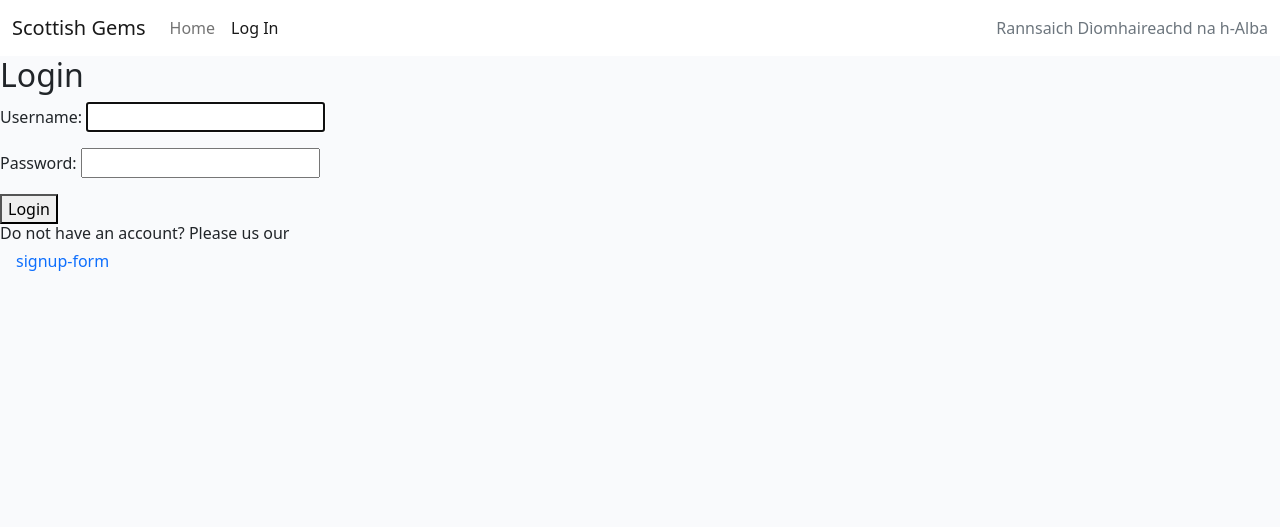
After one commit to GreenNinjaBoy/Scottish-Gems-PP4, a Django app: page /login/ in a window 1280 px wide. The commit adds this page. Shown: the top 527 px of the page. Run offline with Django 4.2, Linux system fonts and the light colour scheme; parts of the project's set-up code (start-up, migrations or seed data) failed here and were passed over.

Commit message:
accounts(split signup_login into two seperate html files)

```diff
--- a/gem_places/settings.py
+++ b/gem_places/settings.py
@@ -32,7 +32,8 @@ DEBUG = True
 
 ALLOWED_HOSTS = [ '127.0.0.1',
                 '.herokuapp.com',
-                'localhost']
+                'localhost',
+                '8000-greenninjab-scottishgem-8gfeagmic5x.ws-eu108.gitpod.io']
 
 
 # Application definition
--- a/scottish_gems/urls.py
+++ b/scottish_gems/urls.py
@@ -1,8 +1,9 @@
 from . import views
-from .views import signup_login
+from .views import login, signup
 from django.urls import path
 
 urlpatterns = [
     path('', views.GemList.as_view(), name='home'),
-    path('signup_login/', signup_login, name='signup_login'),
+    path('login/', login, name='login'),
+    path('signup/', signup, name='signup')
 ]
--- a/scottish_gems/views.py
+++ b/scottish_gems/views.py
@@ -1,28 +1,31 @@
 from django.shortcuts import render
 from django.views import generic
 from .models import Post
-from django.contrib.auth.forms import UserCreationForm, AuthenticationForm, User
+from django.contrib.auth.forms import UserCreationForm, AuthenticationForm
 
-def signup_login(request):
-    signup_form = UserCreationForm()
+def signup(request):
+    if request.method == 'POST':
+        form = UserCreationForm(request.POST)
+        if form.is_valid():
+            user = form.save()
+            auth_login(request, user)  # Log the user in
+            return redirect('home')  # Redirect to home page after successful signup
+    else:
+        form = UserCreationForm()
+    return render(request, 'accounts/signup.html', {'form': form})
+
+
+def login(request):
     login_form = AuthenticationForm()
 
     if request.method == 'POST':
-        if 'signup' in request.POST:
-            signup_form = UserCreationForm(request.POST)
-            if signup_form.is_valid():
-                signup_form.save()
-                # handle successful signup
-        elif 'login' in request.POST:
+        if 'login' in request.POST:
             login_form = AuthenticationForm(data=request.POST)
             if login_form.is_valid():
                 # handle successful login
                 pass
 
-    return render(request, 'accounts/signup_login.html', {'signup_form': signup_form, 'login_form': login_form})
-
-# Create your views here.
-
+    return render(request, 'accounts/login.html', {'login_form': login_form})
 
 class GemList(generic.ListView):
     queryset = Post.objects.filter(STATUS=1)
--- /dev/null
+++ b/templates/accounts/login.html
@@ -0,0 +1,15 @@
+{% extends "base.html" %}
+
+{% block content %}
+<section class="form-container">
+    <div class="form-wrapper">
+        <h2>Login</h2>
+        <form method="post">
+            {% csrf_token %}
+            {{ login_form.as_p }}
+            <button type="submit" name="login">Login</button>
+            <h6>Do not have an account? Please us our <a class="nav-link {% if request.path == '/signup' %}active{% endif %}" href="{% url 'signup' %}">signup-form</a></h6>
+        </form>
+    </div>
+</section>
+{% endblock %}
--- a/templates/base.html
+++ b/templates/base.html
@@ -43,7 +43,7 @@
                         <a class="nav-link {% if request.path == home_url %}active{% endif %}" aria-current="page" href="{% url 'home' %}">Home</a>
                     </li>
                     <li>
-                        <a class="nav-link {% if request.path == '/signup_login/' %}active{% endif %}" href="{% url 'signup_login' %}">Sign Up/Log In</a>
+                        <a class="nav-link {% if request.path == '/login/' %}active{% endif %}" href="{% url 'login' %}">Log In</a>
                     </li>
                 </ul>
                 <span class="navbar-text text-muted">
```
Also changed, not shown: templates/accounts/signup.html (added, +14 -0 lines), templates/accounts/signup_login.html (deleted, +0 -26 lines).
